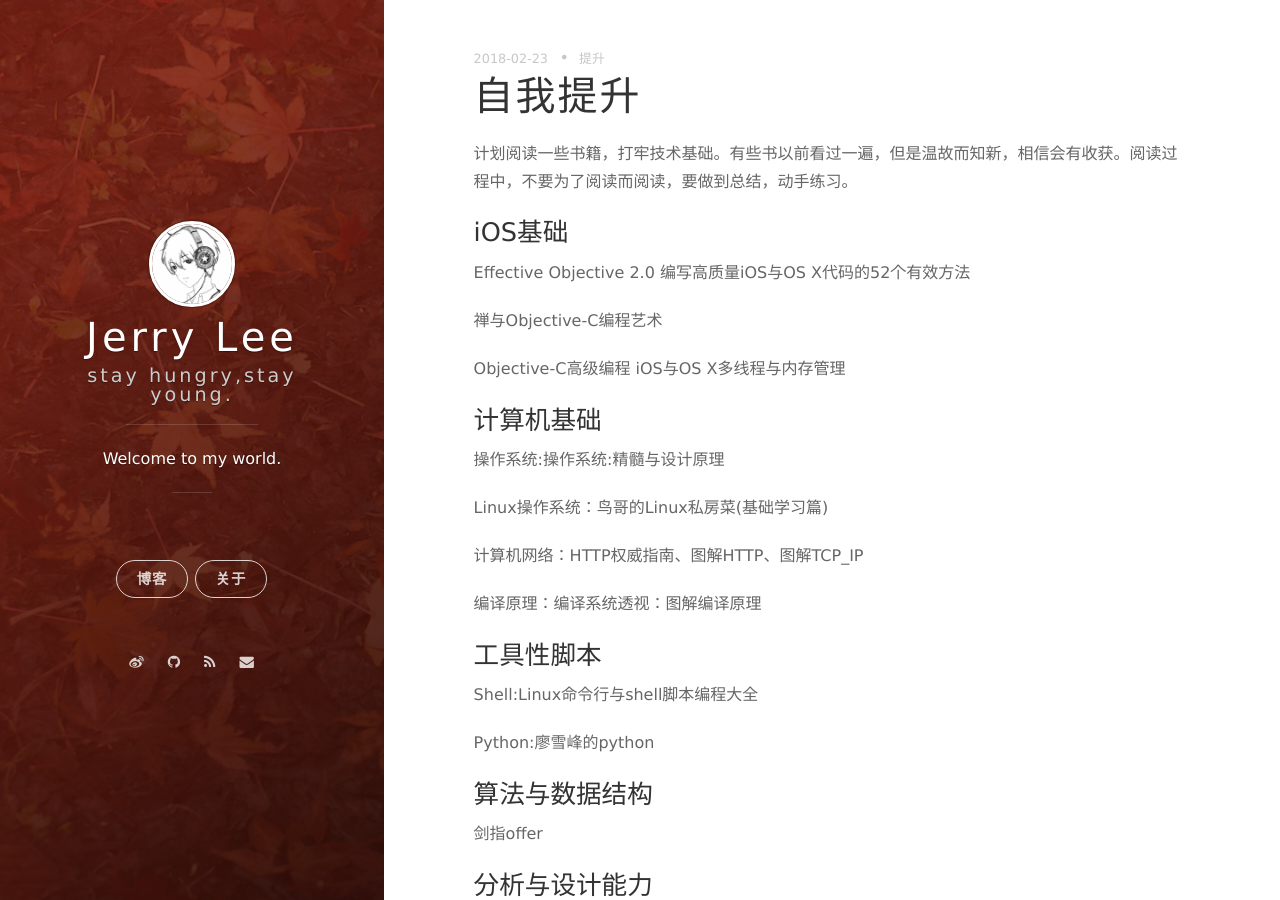
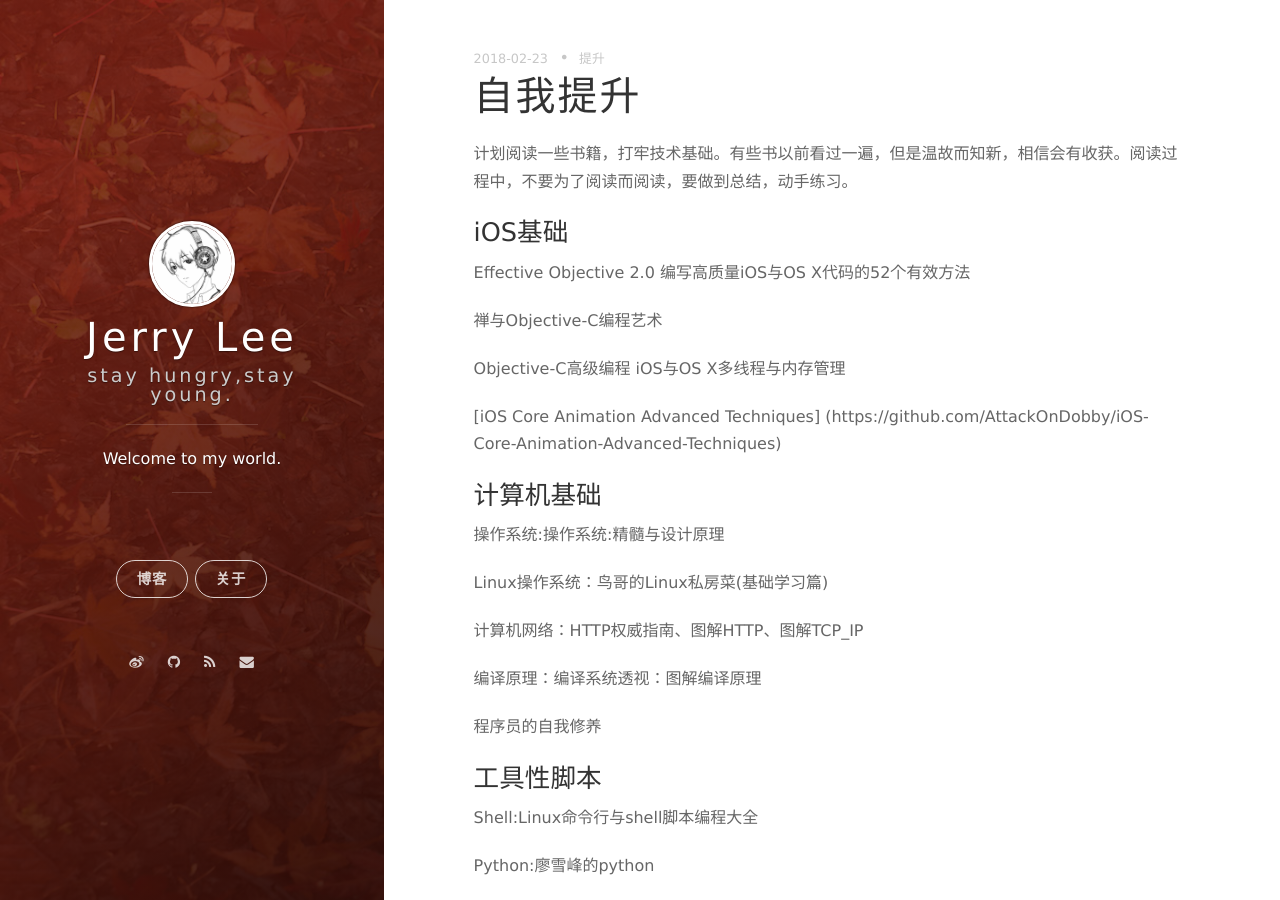
Before and after one commit to stevenlfg/stevenlfg.github.io, a Jekyll site: the page built from _posts/2018-2-23-18年技术提升规划.markdown, in a window 1280 px wide and 900 px high. Built offline with Jekyll 4.4.1, drawn with Linux system fonts in a browser that asks for light colours; nearby versions of some CDN libraries; comment, search, counter and statistics services are not loaded.

Commit message:
update develop tips

```diff
--- a/_posts/2018-2-23-18年技术提升规划.markdown
+++ b/_posts/2018-2-23-18年技术提升规划.markdown
@@ -18,6 +18,7 @@ description:  技术自我提升
 
    Objective-C高级编程 iOS与OS X多线程与内存管理
 
+   [iOS Core Animation Advanced Techniques] (https://github.com/AttackOnDobby/iOS-Core-Animation-Advanced-Techniques)
 
 ### 计算机基础
 
@@ -28,6 +29,8 @@ description:  技术自我提升
    计算机网络：HTTP权威指南、图解HTTP、图解TCP_IP
 
    编译原理：编译系统透视：图解编译原理
+
+   程序员的自我修养
 
 ### 工具性脚本
 
```
